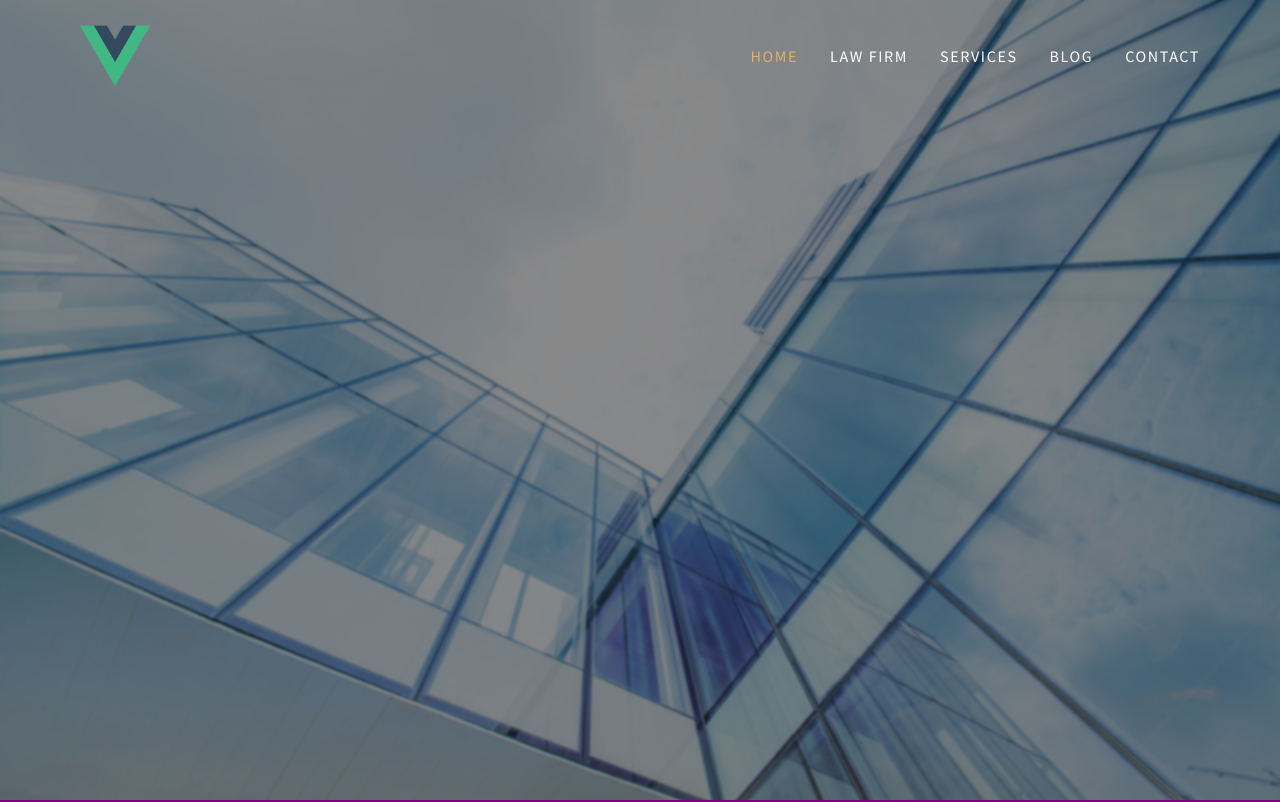
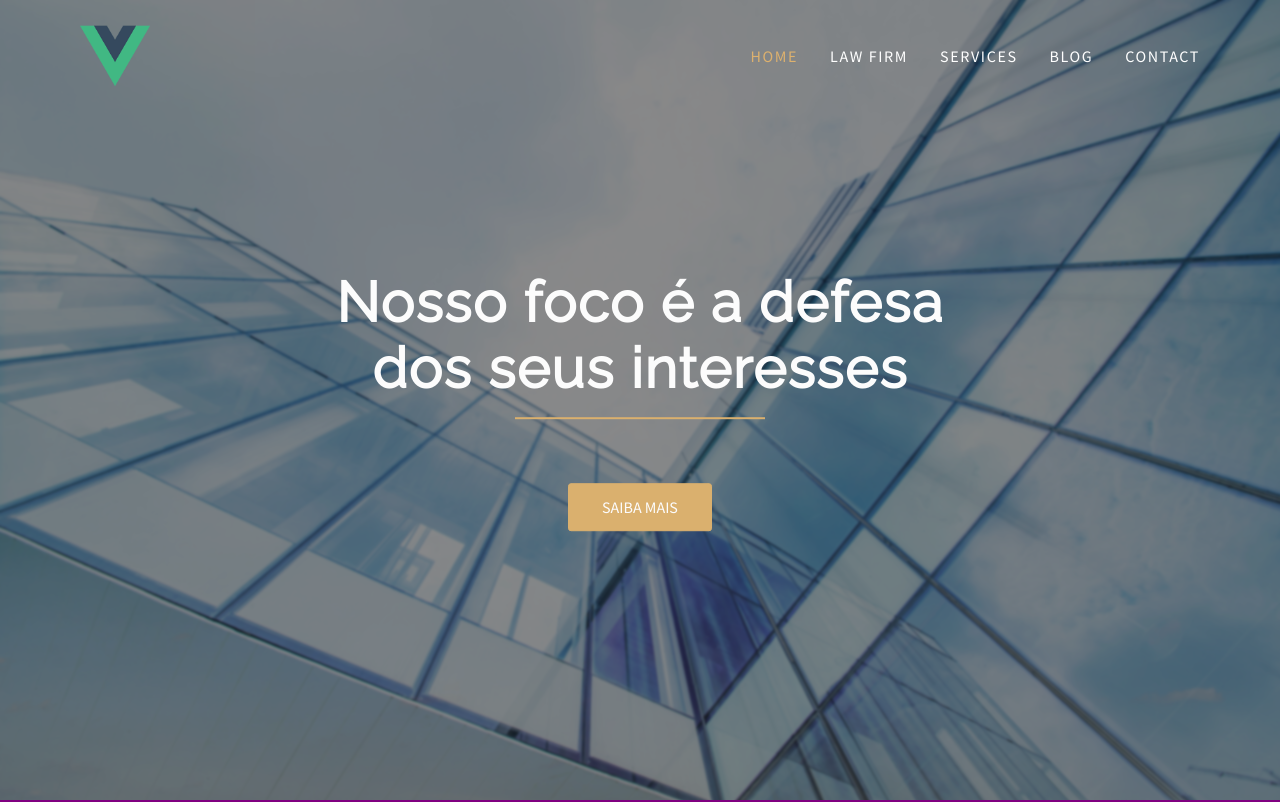
Before and after one commit to Danykesia/advocacia-project, a Vue app: page / in a window 1280 px wide. Shown: the top 802 px of the page. Built offline with nearby package versions, Linux system fonts and the light colour scheme.

Commit message:
slide completed

```diff
--- a/public/index.html
+++ b/public/index.html
@@ -7,6 +7,8 @@
 
     <link rel="icon" href="<%= BASE_URL %>favicon.ico">
     <link href="https://fonts.googleapis.com/css?family=Source+Sans+Pro&display=swap"
+      rel="stylesheet">
+    <link href="https://fonts.googleapis.com/css?family=Raleway&display=swap"
       rel="stylesheet">
     <title>projeto-lawfirm</title>
   </head>
--- a/src/components/Navbar.vue
+++ b/src/components/Navbar.vue
@@ -26,6 +26,7 @@
   width: 100%;
   // background-color: #3f3f3f;
   position: fixed;
+  z-index: 1000;
 
   &_logo {
     // text-align: left;
@@ -56,6 +57,7 @@
       text-transform: uppercase;
       transition: all 0.3s ease 0s;
       letter-spacing: 0.1rem;
+      font-family: 'Source Sans Pro', sans-serif;
 
       &:hover {
         color: #ddb16e;
--- a/src/components/Slide.vue
+++ b/src/components/Slide.vue
@@ -1,16 +1,160 @@
 <template>
-  <div>
-    <div class="slider">
+  <main class="slideshow-container">
+    <div class="myslides fade slide1">
+      <!-- <img src="../assets/building.png"/> -->
+
+      <div class="slide_text-box">
+        <h1 class="main_text">Nosso foco é a defesa<br>dos seus interesses</h1>
+        <hr>
+        <a href="#" class="btn btn-text">Saiba mais</a>
+      </div>
     </div>
-  </div>
+
+    <div class="myslides fade slide2">
+      <!-- <img src="../assets/man.png"/> -->
+
+      <div class="slide_text-box">
+        <h1 class="main_text">Advocacia com ética<br>e transparência</h1>
+        <hr>
+        <a href="#" class="btn btn-text">Saiba mais</a>
+      </div>
+    </div>
+  </main>
 </template>
 
+<script>
+export default {
+  data() {
+    return {
+      slideIndex: 0,
+    };
+  },
+  mounted() {
+    this.showSlides();
+  },
+  methods: {
+    showSlides() {
+      let i;
+      const slides = document.getElementsByClassName('myslides');
+      // let dots = document.getElementsByClassName('dot');
+      for (i = 0; i < slides.length; i += 1) {
+        slides[i].style.display = 'none';
+      }
+      this.slideIndex += 1;
+      if (this.slideIndex > slides.length) {
+        this.slideIndex = 1;
+      }
+      // for (i = 0; i < dots.length; i++) {
+      //   dots[i].className = dots[i].className.replace('active', '');
+      // }
+      slides[this.slideIndex - 1].style.display = 'block';
+      // dots[slideIndex - 1].className += 'active';
+      setTimeout(this.showSlides, 2000); // Change image every 2 seconds
+    },
+  },
+};
+</script>
+
 <style lang="scss" scoped>
-.slider {
-  display: flex;
-  background-image: url(../assets/building.png);
+.slide1 {
+  background-image: url('../assets/building.png');
   background-size: cover;
+  width: 100%;
+  height: 100%;
+}
+
+.slide2 {
+  background-image: url('../assets/man.png');
+  background-size: cover;
+  width: 100%;
+  height: 100%;
+}
+
+img {
+  vertical-align: middle;
   height: 100vh;
+  width: 100%;
   background-attachment: fixed;
 }
+
+hr {
+  width: 250px;
+  border: 1px solid  #ddb16e;
+  margin: 1rem auto;
+}
+
+.slideshow-container {
+  width: 100%;
+  position: relative;
+  margin: auto;
+  height: 100%;
+}
+
+.myslides {
+  display: none;
+}
+
+.fade {
+  -webkit-animation-name: fade;
+  -webkit-animation-duration: 1.5s;
+  animation-name: fade;
+  animation-duration: 1.5s;
+}
+
+@-webkit-keyframes fade {
+  from {
+    opacity: 0.4;
+  }
+  to {
+    opacity: 1;
+  }
+}
+
+@keyframes fade {
+  from {
+    opacity: 0.4;
+  }
+  to {
+    opacity: 1;
+  }
+}
+
+.slide_text-box {
+  position: absolute;
+  width: 100%;
+  text-align: center;
+  top: 50%;
+  left: 0;
+  transform: translateY(-50%);
+}
+
+.main_text {
+  letter-spacing: 0.1rem;
+  color:#ffffff;
+  font-size: 3.5rem;
+  font-weight: 700;
+  font-family: 'Raleway', sans-serif;
+}
+
+.btn {
+  border: 1px solid  #ddb16e;
+  background:  #ddb16e;
+  width: 9rem;
+  padding: 0.8rem;
+  border-radius: 3px;
+  display: block;
+  margin: 0 auto;
+
+  &:hover {
+    border: 1px solid  #ddb16e;
+    background: none;
+  }
+
+  &-text {
+    color: #ffffff;
+    text-transform: uppercase;
+    font-size: 1rem;
+    margin-top: 4rem;
+  }
+}
 </style>
--- a/src/views/Home.vue
+++ b/src/views/Home.vue
@@ -50,7 +50,7 @@ export default {
 }
 
 .slide {
-  background-color: pink;
+  background-color: gray;
   height: 100vh;
   grid-row: 1/2;
 }
```
